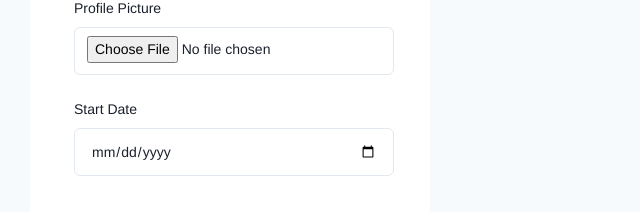
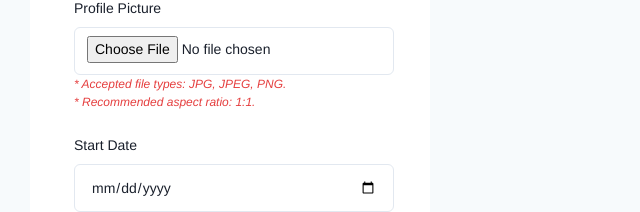
Before and after one commit to ryanadiyantara/chakra-portal, a React (Vite) app in the folder frontend/: page /hr/manageemployee in a window 1280 px wide. Shown: the part 859-1071 px from the top of the page, without its empty margins (0-640 px from the left). Built offline with nearby package versions, Linux system fonts and the light colour scheme; no server answers.

Commit message:
Add label text to upload file

```diff
--- a/frontend/src/pages/ess.leaveapp.jsx
+++ b/frontend/src/pages/ess.leaveapp.jsx
@@ -437,7 +437,6 @@ const LeaveApp = () => {
                     fontSize="sm"
                     ms="4px"
                     type="file"
-                    mb="24px"
                     size="lg"
                     name="attachment"
                     sx={{
@@ -449,7 +448,9 @@ const LeaveApp = () => {
                     onChange={handleFileChange}
                     borderColor={errors.attachment ? "red.500" : "gray.200"}
                   />
-
+                  <Text fontSize="xs" color="red.500" ms="4px" mb="24px" fontStyle="italic">
+                    * File must be in PDF format.
+                  </Text>
                   <Button
                     fontSize="14px"
                     variant="dark"
--- a/frontend/src/pages/hr.manageemployee.jsx
+++ b/frontend/src/pages/hr.manageemployee.jsx
@@ -556,7 +556,6 @@ const ManageEmployee = () => {
                     fontSize="sm"
                     ms="4px"
                     type="file"
-                    mb="24px"
                     size="lg"
                     name="poster"
                     sx={{
@@ -568,6 +567,12 @@ const ManageEmployee = () => {
                     onChange={handleFileChange}
                     borderColor={errors.profilePicture ? "red.500" : "gray.200"}
                   />
+                  <Text fontSize="xs" color="red.500" ms="4px" fontStyle="italic">
+                    * Accepted file types: JPG, JPEG, PNG.
+                  </Text>
+                  <Text fontSize="xs" color="red.500" ms="4px" mb="24px" fontStyle="italic">
+                    * Recommended aspect ratio: 1:1.
+                  </Text>
                   <FormLabel ms="4px" fontSize="sm" fontWeight="normal">
                     Start Date
                   </FormLabel>
--- a/frontend/src/pages/hr.manageevent.jsx
+++ b/frontend/src/pages/hr.manageevent.jsx
@@ -433,7 +433,6 @@ const ManageEvent = () => {
                     fontSize="sm"
                     ms="4px"
                     type="file"
-                    mb="24px"
                     size="lg"
                     name="poster"
                     sx={{
@@ -445,6 +444,12 @@ const ManageEvent = () => {
                     onChange={handleFileChange}
                     borderColor={errors.poster ? "red.500" : "gray.200"}
                   />
+                  <Text fontSize="xs" color="red.500" ms="4px" fontStyle="italic">
+                    * Accepted file types: JPG, JPEG, PNG.
+                  </Text>
+                  <Text fontSize="xs" color="red.500" ms="4px" mb="24px" fontStyle="italic">
+                    * Recommended aspect ratio: 1:2.
+                  </Text>
                   <FormLabel ms="4px" fontSize="sm" fontWeight="normal">
                     Start Date
                   </FormLabel>
```
